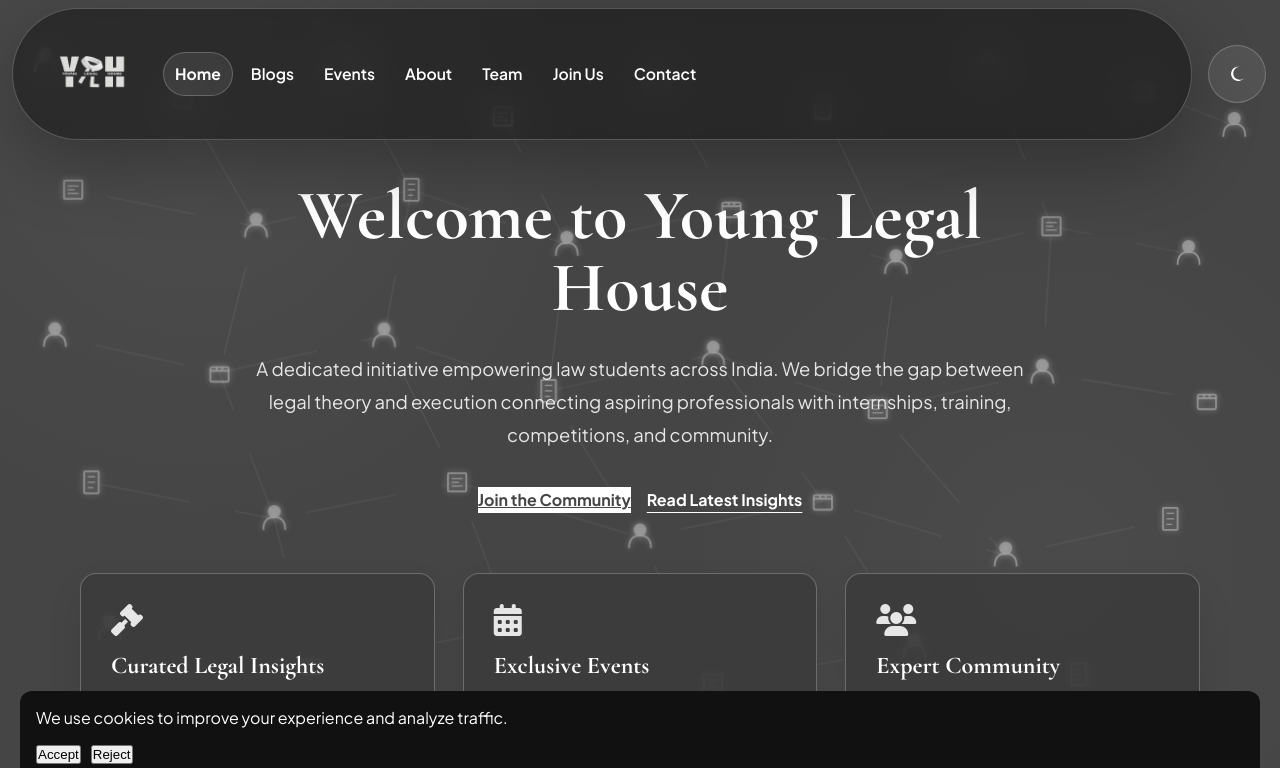
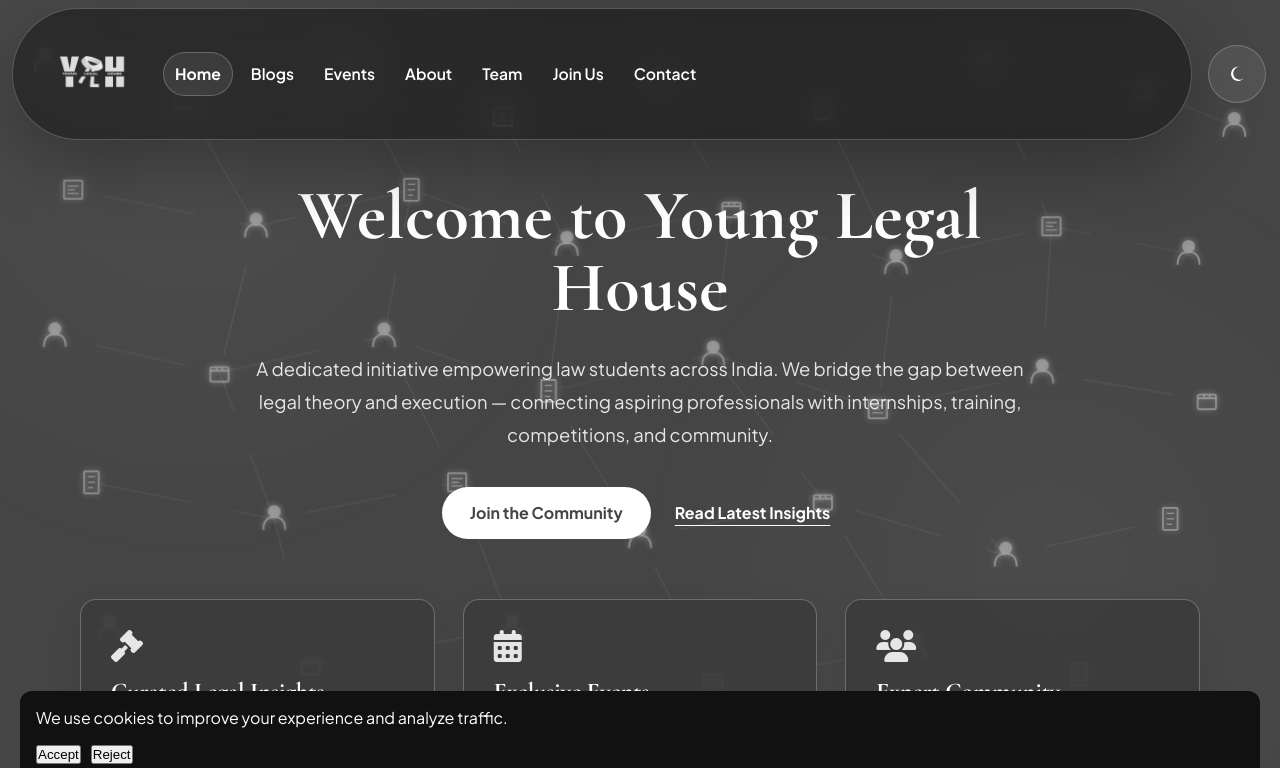
Before and after one commit to TejTalin/young-legal-house, a Next.js app: page / in a window 1280 px wide. Shown: the top 768 px of the page. Built offline with nearby package versions, Linux system fonts and the light colour scheme.

Commit message:
Refactor hero section and update text content

```diff
--- a/app/page.jsx
+++ b/app/page.jsx
@@ -11,25 +11,33 @@ export default function HomePage() {
       <NetworkBackground />
 
       <main className="page-spacing container">
-        {/* Hero */}
         <div style={{ textAlign: 'center', maxWidth: '800px', margin: '60px auto 60px' }}>
           <h1 className="section-title">Welcome to Young Legal House</h1>
           <p style={{ color: 'var(--grey-text)', fontSize: '1.15rem', lineHeight: '1.8', marginBottom: '36px' }}>
             A dedicated initiative empowering law students across India. We bridge the gap between
-            legal theory and execution connecting aspiring professionals with internships,
+            legal theory and execution — connecting aspiring professionals with internships,
             training, competitions, and community.
           </p>
-          <div style={{ display: 'flex', gap: '16px', justifyContent: 'center', flexWrap: 'wrap' }}>
-            <Link href="/join" className="glass-pill" style={{ background: 'var(--text-color)', color: 'var(--bg-color)', fontWeight: 800 }}>
+
+          <div className="hero-cta-row">
+            <Link
+              href="/join"
+              className="glass-pill hero-cta-primary"
+              style={{ background: 'var(--text-color)', color: 'var(--bg-color)' }}
+            >
               Join the Community
             </Link>
-            <Link href="/blogs" style={{ color: 'var(--text-color)', fontWeight: 700, textDecoration: 'underline', textUnderlineOffset: '6px', display: 'flex', alignItems: 'center' }}>
+
+            <Link
+              href="/blogs"
+              className="hero-cta-secondary"
+              style={{ color: 'var(--text-color)', textDecoration: 'underline' }}
+            >
               Read Latest Insights
             </Link>
           </div>
         </div>
 
-        {/* Feature Cards */}
         <div className="cards-grid">
           <div className="glass-card">
             <i className="fas fa-gavel" style={{ fontSize: '2rem', marginBottom: '16px', color: 'var(--grey-text)' }}></i>
@@ -37,7 +45,7 @@ export default function HomePage() {
               Curated Legal Insights
             </h3>
             <p style={{ color: 'var(--grey-text)', lineHeight: '1.7' }}>
-              Peer-written articles spanning Corporate Law, Tax, TMT, Litigation, ADR, IPR, and more
+              Peer-written articles spanning Corporate Law, Tax, TMT, Litigation, ADR, IPR, and more —
               curated for students, by students.
             </p>
           </div>
```
